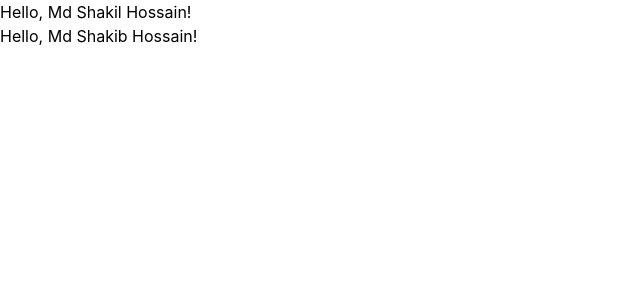
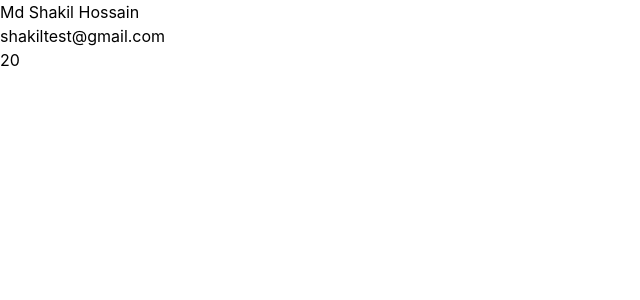
Before and after one commit to shakildevseo/React-Recaps, a React (Vite) app: page / in a window 1280 px wide. Shown: the top 300 px of the page, without its empty margins (0-640 px from the left). Built offline with nearby package versions, Linux system fonts and the light colour scheme.

Commit message:
without props destructuring

```diff
--- a/src/App.tsx
+++ b/src/App.tsx
@@ -2,11 +2,13 @@
 import './App.css'
 
 
-// using  props
-function Greeting(props) {
+// Without props object destructuring
+function User(props) {
   return (
     <>
-    <h2>Hello, {props.name}!</h2>
+    <h2>{props.name}</h2>
+    <p>{props.email}</p>
+    <p>{props.age}</p>
 
     </>
   )
@@ -21,8 +23,7 @@ function App() {
   return (
     <>
 
- <Greeting  name="Md Shakil Hossain"/>
- <Greeting  name="Md Shakib Hossain"/>
+ <User  name="Md Shakil Hossain" email="shakiltest@gmail.com" age={20}/>
 
     </>
   )
```
